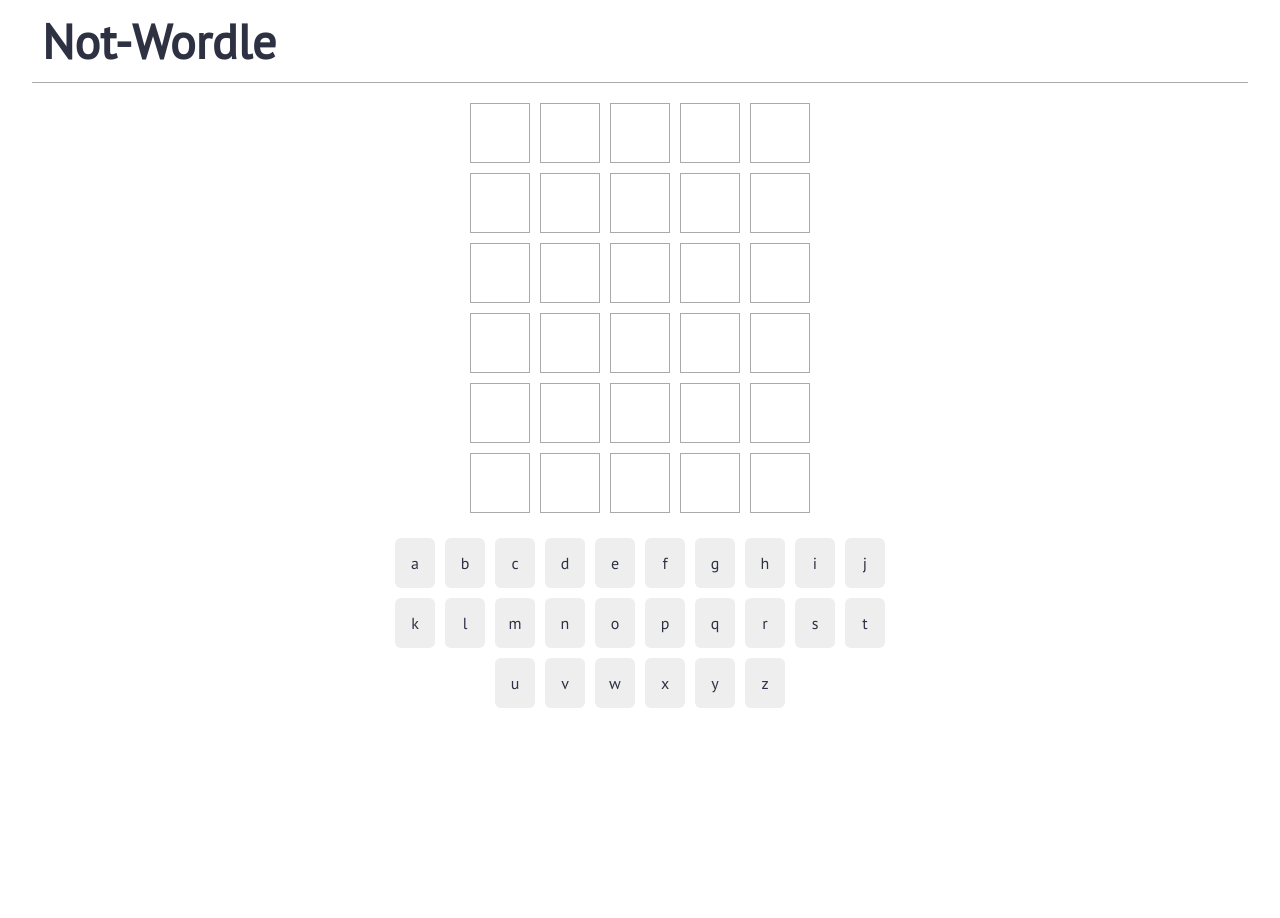
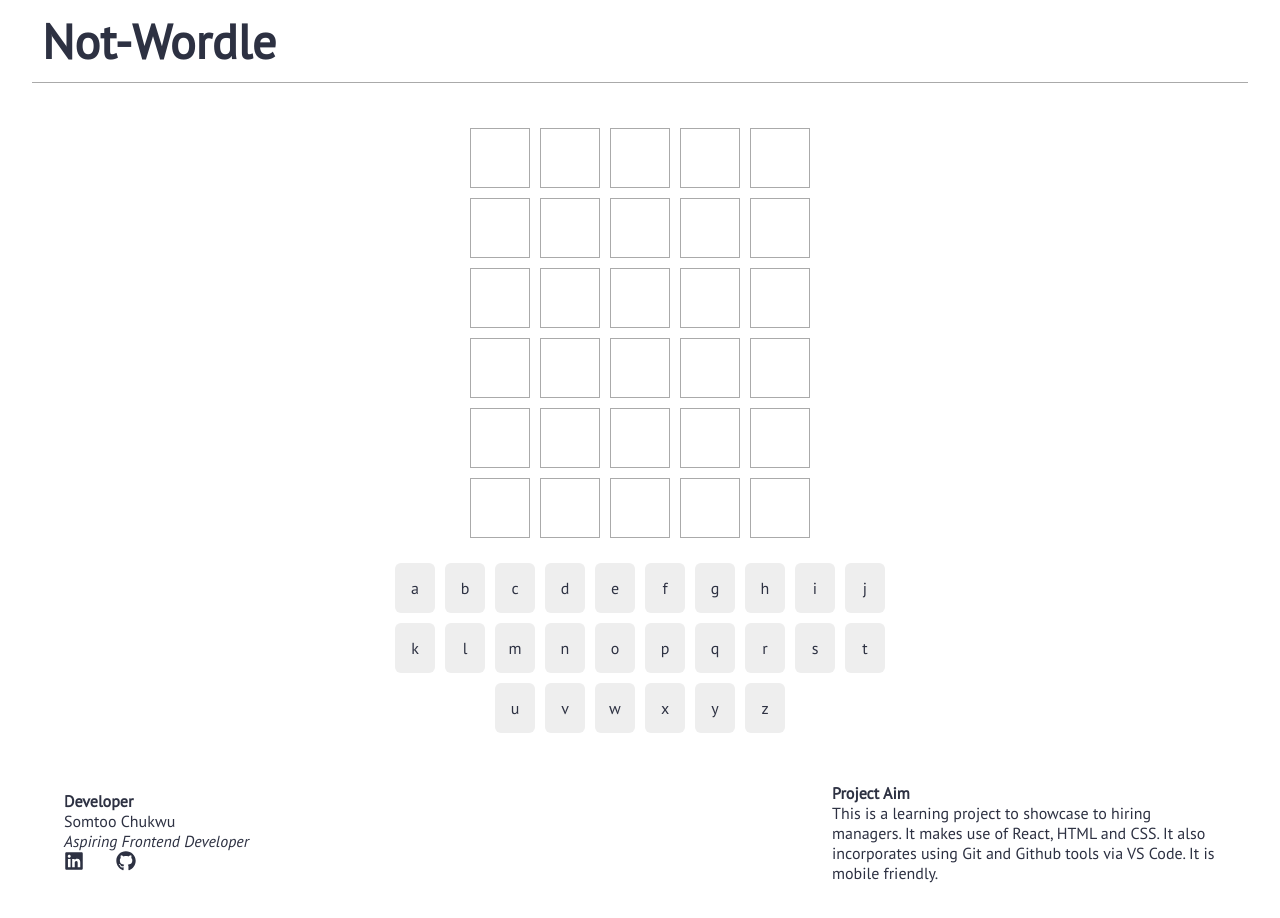
Before and after one commit to SomtooFromLaffy/Not-Wordle, a React (Create React App) app in the folder not-wordle/: page / in a window 1280 px wide. Before the commit the page ends 800 px from the top, so only its background shows below. Built offline with nearby package versions, Linux system fonts and the light colour scheme.

Commit message:
Introduced developer footer

```diff
--- a/not-wordle/package.json
+++ b/not-wordle/package.json
@@ -8,6 +8,7 @@
     "@testing-library/user-event": "^13.5.0",
     "react": "^18.2.0",
     "react-dom": "^18.2.0",
+    "react-icons": "^4.8.0",
     "react-router-dom": "^6.9.0",
     "react-scripts": "5.0.1",
     "web-vitals": "^2.1.4"
--- /dev/null
+++ b/not-wordle/src/components/Footer.js
@@ -0,0 +1,34 @@
+import React from 'react'
+import './FooterStyles.css'
+import {FaGithub, FaLinkedin} from 'react-icons/fa'
+
+export default function Footer() {
+  return (
+    <div>
+      <div className='foot'>
+            <div className='introduction'>
+                <h4>Developer</h4>
+                <p>Somtoo Chukwu </p>
+                <i>Aspiring Frontend Developer</i>
+                <div className='connect'>
+                    <FaLinkedin size={20} style={{color:'#000', marginRight: '2rem'}} />
+                    <FaGithub size={20} style={{color:'#000', marginRight: '2rem'}} />
+
+                </div>
+            </div>
+
+            <div className='description'>
+                <h4>Project Aim</h4>
+                <p>
+                    This is a learning project to showcase to hiring managers.
+                    It makes use of React, HTML and CSS.
+                    It also incorporates using Git and Github tools via VS Code. It is
+                    mobile friendly.
+                </p>
+
+            </div>
+
+        </div>
+    </div>
+  )
+}
--- /dev/null
+++ b/not-wordle/src/components/FooterStyles.css
@@ -0,0 +1,24 @@
+.foot{
+    display:grid;
+    align-items: center;
+    width:100%;
+    grid-template-columns: 2fr 1fr;
+    width:90%;
+    margin: 0 auto;
+    padding-bottom: 35px;
+    /* background-color: black; */
+    font-size: 1em;
+    color: white;
+}
+
+
+@media screen and (max-width: 640px) {
+    .foot{
+        grid-template-columns: 1fr;
+        gap: 5px;
+    }
+
+    h4{
+        font-size: 0.8rem;
+    }
+}
--- a/not-wordle/src/components/WordleBody.js
+++ b/not-wordle/src/components/WordleBody.js
@@ -4,6 +4,7 @@ import useGameLogicHook from './useGameLogicHook'
 import './WordleBodyStyles.css'
 import Keypad from './Keypad'
 import Modal from './Modal'
+import Footer from './Footer'
 
 export default function WordleBody({ solution }) {
   const { turn, currentGuess, guesses, isCorrect, handleKeyup, usedKeys } = useGameLogicHook(solution)
--- a/not-wordle/src/components/WordleBodyStyles.css
+++ b/not-wordle/src/components/WordleBodyStyles.css
@@ -4,6 +4,7 @@
     flex-direction: column;
     align-items: center;
     justify-content: center;
+    min-height:85vh
 }
 
 /* Did this to constrain the width of mobile devices. I feel its needless
--- a/not-wordle/src/routes/wordlehome.js
+++ b/not-wordle/src/routes/wordlehome.js
@@ -2,6 +2,8 @@ import React, { useEffect, useState } from 'react'
 import  word_list from '../assets/animals.json'
 import WordleBody from '../components/WordleBody'
 import Header from '../components/Header'
+import Footer from '../components/Footer'
+
 
 const Wordlehome = () => {
   const [solution, setSolution] = useState(null)
@@ -18,6 +20,7 @@ const Wordlehome = () => {
     <div>
       <Header />
       {solution && <WordleBody solution = {solution}/>}
+      <Footer />
     </div>
   )
 }
```
Also changed, not shown: 1 other file (tests, documents, lock files or other folders).
